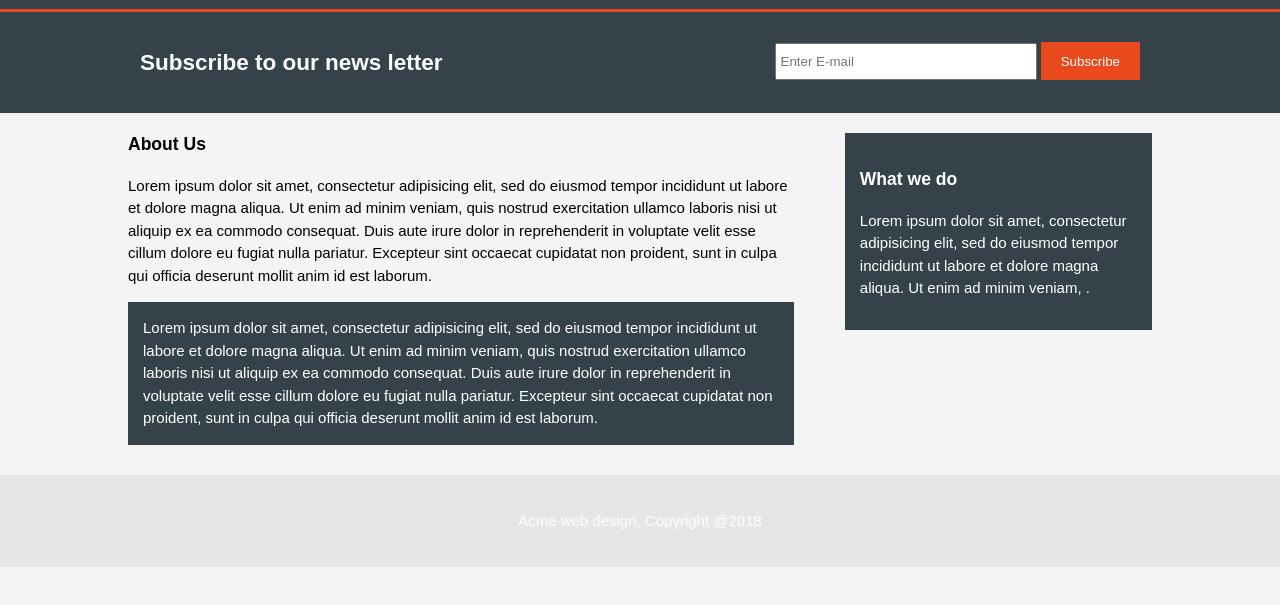
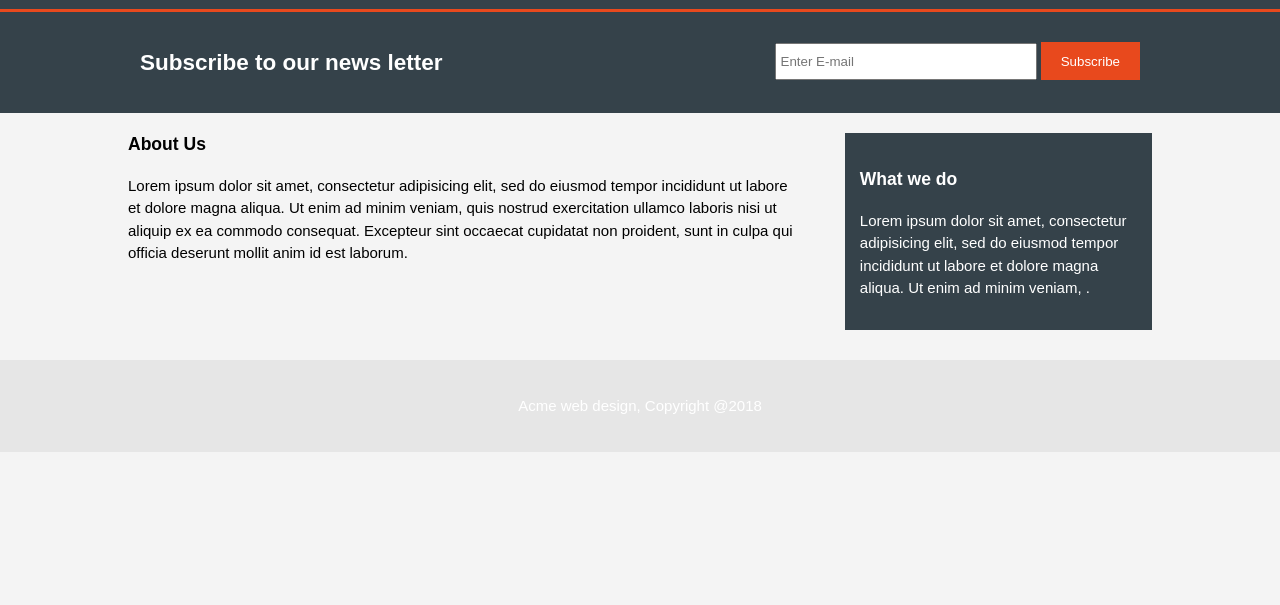
Before and after one commit to Gurmeet-1992/Example, a plain HTML site: page about.html in a window 1280 px wide. Shown: the part 91-696 px from the top of the page. Drawn offline with Linux system fonts and the light colour scheme.

Commit message:
changed about page

```diff
--- a/about.html
+++ b/about.html
@@ -43,14 +43,7 @@
 				<p>Lorem ipsum dolor sit amet, consectetur adipisicing elit, sed do eiusmod
 				tempor incididunt ut labore et dolore magna aliqua. Ut enim ad minim veniam,
 				quis nostrud exercitation ullamco laboris nisi ut aliquip ex ea commodo
-				consequat. Duis aute irure dolor in reprehenderit in voluptate velit esse
-				cillum dolore eu fugiat nulla pariatur. Excepteur sint occaecat cupidatat non
-				proident, sunt in culpa qui officia deserunt mollit anim id est laborum.</p>
-				<p class="dark">Lorem ipsum dolor sit amet, consectetur adipisicing elit, sed do eiusmod
-				tempor incididunt ut labore et dolore magna aliqua. Ut enim ad minim veniam,
-				quis nostrud exercitation ullamco laboris nisi ut aliquip ex ea commodo
-				consequat. Duis aute irure dolor in reprehenderit in voluptate velit esse
-				cillum dolore eu fugiat nulla pariatur. Excepteur sint occaecat cupidatat non
+				consequat.  Excepteur sint occaecat cupidatat non
 				proident, sunt in culpa qui officia deserunt mollit anim id est laborum.</p>
 			</article>
 
```
